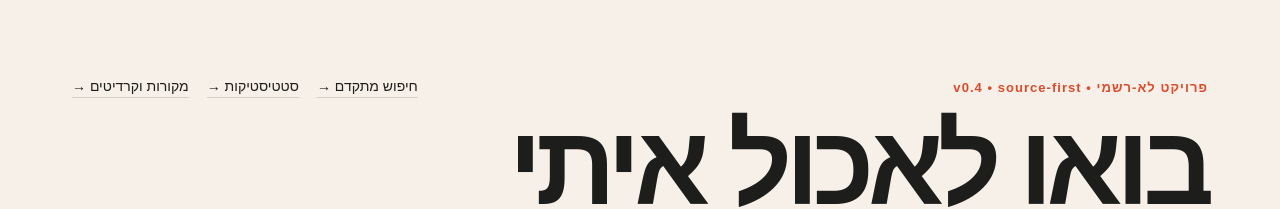
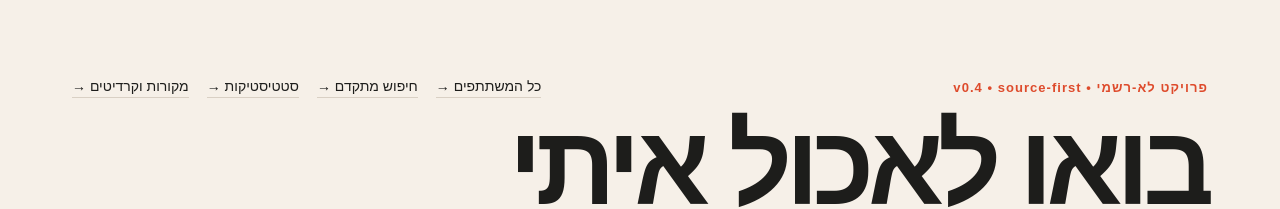
Before and after one commit to yossi-weinberger/come-dine-stats, a Next.js app: page / in a window 1280 px wide. Shown: the top 209 px of the page. Built offline with nearby package versions, Linux system fonts and the light colour scheme; no server answers.

Commit message:
surface contestants index

```diff
--- a/app/page.tsx
+++ b/app/page.tsx
@@ -22,6 +22,7 @@ export default function Home() {
         <div className="heroTop">
           <div className="eyebrow">פרויקט לא-רשמי • v0.4 • source-first</div>
           <div className="heroLinks">
+            <Link className="creditsLink" href="/contestants">כל המשתתפים →</Link>
             <Link className="creditsLink" href="/explore">חיפוש מתקדם →</Link>
             <Link className="creditsLink" href="/stats">סטטיסטיקות →</Link>
             <Link className="creditsLink" href="/sources">מקורות וקרדיטים →</Link>
```
